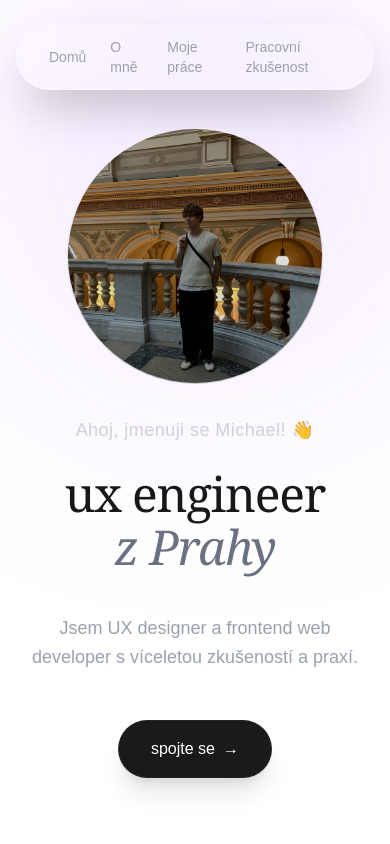
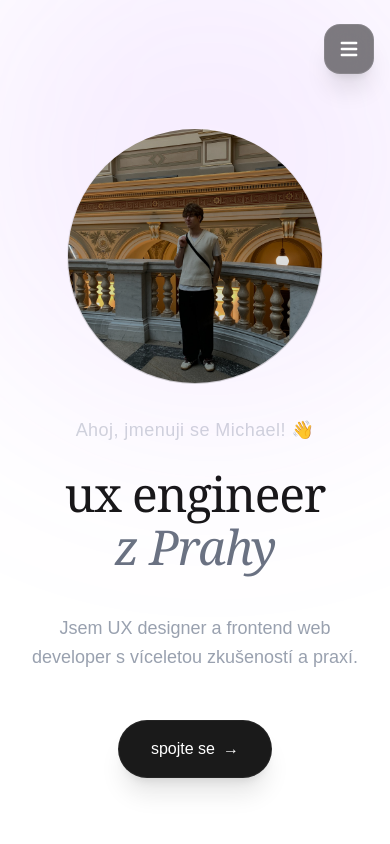
Before and after one commit to michaelptacek05/portfolio, a Next.js app: page / in a window 390 px wide. Shown: the top 844 px of the page. Built offline with nearby package versions, Linux system fonts and the light colour scheme.

Commit message:
responsive

```diff
--- a/app/components/footer.tsx
+++ b/app/components/footer.tsx
@@ -5,43 +5,44 @@ export default function Footer() {
   const currentYear = new Date().getFullYear();
 
   return (
-    <footer className="text-white py-16 px-6c">
+    <footer className="text-white py-12 md:py-16 px-6">
       <div className="max-w-4xl mx-auto">
 
         {/* Hlavní mřížka odkazů */}
-        <div className="grid grid-cols-2 md:grid-cols-3 gap-12 mb-20">
+        {/* Změna: grid-cols-1 pro mobil, sm:grid-cols-2 pro větší mobily, md:grid-cols-3 pro desktop */}
+        <div className="grid grid-cols-1 sm:grid-cols-2 md:grid-cols-3 gap-10 md:gap-12 mb-16 md:mb-20">
 
           {/* Sloupec: Navigace */}
           <div className="flex flex-col gap-4">
             <h4 className="text-xs uppercase tracking-[0.2em] text-gray-500 font-bold mb-2">Navigace</h4>
-            <a href="#" className="text-sm text-gray-400 font-medium hover:text-white transition">Domů</a>
-            <a href="#" className="text-sm text-gray-400 font-medium hover:text-white transition">O mně</a>
-            <a href="#" className="text-sm text-gray-400 font-medium hover:text-white transition">Moje práce</a>
-            <a href="#" className="text-sm text-gray-400 font-medium hover:text-white transition">Pracovní zkušenost</a>
+            <a href="#" className="text-sm text-gray-400 font-medium hover:text-white transition w-fit">Domů</a>
+            <a href="#" className="text-sm text-gray-400 font-medium hover:text-white transition w-fit">O mně</a>
+            <a href="#" className="text-sm text-gray-400 font-medium hover:text-white transition w-fit">Moje práce</a>
+            <a href="#" className="text-sm text-gray-400 font-medium hover:text-white transition w-fit">Pracovní zkušenost</a>
+            <a href="#" className="text-sm text-gray-400 font-medium hover:text-white transition w-fit">Kontakt</a>
           </div>
 
-          {/* Sloupec: Socials (Instagram, GitHub, Behance) */}
+          {/* Sloupec: Socials */}
           <div className="flex flex-col gap-4">
             <h4 className="text-xs uppercase tracking-[0.2em] text-gray-500 font-bold mb-2">Sociální sítě</h4>
-            <a href="https://instagram.com" target="_blank" rel="noopener noreferrer" className="flex items-center gap-2 text-sm text-gray-400 font-medium hover:text-white transition">
+            <a href="https://instagram.com" target="_blank" rel="noopener noreferrer" className="flex items-center gap-2 text-sm text-gray-400 font-medium hover:text-white transition w-fit">
               <SiInstagram className="text-xs" /> Instagram
             </a>
-            <a href="https://github.com" target="_blank" rel="noopener noreferrer" className="flex items-center gap-2 text-sm text-gray-400 font-medium hover:text-white transition">
+            <a href="https://github.com" target="_blank" rel="noopener noreferrer" className="flex items-center gap-2 text-sm text-gray-400 font-medium hover:text-white transition w-fit">
               <SiGithub className="text-xs" /> GitHub
             </a>
-            <a href="https://behance.net" target="_blank" rel="noopener noreferrer" className="flex items-center gap-2 text-sm text-gray-400 font-medium hover:text-white transition">
+            <a href="https://behance.net" target="_blank" rel="noopener noreferrer" className="flex items-center gap-2 text-sm text-gray-400 font-medium hover:text-white transition w-fit">
               <SiBehance className="text-xs" /> Behance
             </a>
           </div>
-
         </div>
 
         {/* Spodní lišta - Copyright */}
-        <div className="pt-8 border-t border-white/5 flex justify-between items-center">
-          <p className="text-sm text-gray-500 font-medium">
+        <div className="pt-8 border-t border-white/5 flex flex-col sm:flex-row justify-between items-center gap-4">
+          <p className="text-sm text-gray-500 font-medium text-center sm:text-left">
             © {currentYear} Michael Ptáček
           </p>
-          <div className="h-1 w-1 rounded-full bg-gray-800" /> {/* Malý dekorativní prvek */}
+          <div className="hidden sm:block h-1 w-1 rounded-full bg-gray-800" />
         </div>
 
       </div>
--- a/app/components/navbar.tsx
+++ b/app/components/navbar.tsx
@@ -1,16 +1,68 @@
+"use client";
+
+import React, { useState } from 'react';
+import { HiMenu, HiX } from 'react-icons/hi';
+
 export default function Navbar() {
+  const [isOpen, setIsOpen] = useState(false);
+
+  // Tvoje konkrétní odkazy
+  const navLinks = [
+    { name: 'Domů', href: '#' },
+    { name: 'O mně', href: '#' },
+    { name: 'Moje práce', href: '#' },
+    { name: 'Pracovní zkušenost', href: '#' },
+    { name: 'Kontakt', href: '#' },
+  ];
+
   return (
     <nav className="fixed top-6 left-0 right-0 z-50 flex justify-center px-4">
-      <div className="flex items-center gap-6 bg-white/10 backdrop-blur-lg border border-white/10 px-8 py-3 rounded-full shadow-2xl">
-        <a href="#" className="text-sm text-gray-400 font-medium hover:text-white transition">Domů</a>
-        <a href="#" className="text-sm text-gray-400 font-medium hover:text-white transition">O mně</a>
-        <a href="#" className="text-sm text-gray-400 font-medium hover:text-white transition">Moje práce</a>
-        <a href="#" className="text-sm text-gray-400 font-medium hover:text-white transition">Pracovní zkušenost</a>
+
+      {/* DESKTOP VERZE - Pilulka (zobrazí se nad 768px) */}
+      <div className="hidden md:flex items-center gap-6 bg-white/5 backdrop-blur-lg border border-white/10 px-8 py-3 rounded-full shadow-2xl">
+        {navLinks.map((link) => (
+          <a key={link.name} href={link.href} className="text-sm text-gray-400 font-medium hover:text-white transition">
+            {link.name}
+          </a>
+        ))}
       </div>
 
-      {/* Pravá část s tlačítkem (mimo plovoucí menu pro čistší vzhled na desktopu) */}
-      <div className="absolute right-10 top-2 hidden md:block">
-        <button className="flex items-center gap-2 border border-white/20 px-6 py-2.5 rounded-full hover:bg-white hover:text-black transition duration-300">
+      {/* MOBILNÍ VERZE - Pouze tlačítko menu vpravo (zobrazí se pod 768px) */}
+      <div className="flex md:hidden w-full justify-end relative">
+        <button
+          onClick={() => setIsOpen(!isOpen)}
+          className="text-white bg-black/50 backdrop-blur-lg border border-white/10 p-3 rounded-2xl shadow-xl focus:outline-none"
+        >
+          {isOpen ? <HiX size={24} /> : <HiMenu size={24} />}
+        </button>
+
+        {/* MOBILNÍ DROPDOWN MENU */}
+        {isOpen && (
+          <div className="absolute top-16 right-0 w-64 bg-[#111] border border-white/10 rounded-2xl p-2 shadow-2xl animate-in fade-in zoom-in duration-200 origin-top-right">
+            <div className="flex flex-col">
+              {navLinks.map((link) => (
+                <a
+                  key={link.name}
+                  href={link.href}
+                  onClick={() => setIsOpen(false)}
+                  className="px-4 py-4 text-gray-400 hover:text-white hover:bg-white/5 rounded-xl transition text-base font-medium border-b border-white/5 last:border-none"
+                >
+                  {link.name}
+                </a>
+              ))}
+              <div className="mt-2 p-2">
+                <button className="w-full border border-white/10 bg-white/5 px-4 py-3 rounded-xl hover:bg-white hover:text-black transition text-sm font-bold text-white uppercase tracking-wider">
+                  Spojit se ↗
+                </button>
+              </div>
+            </div>
+          </div>
+        )}
+      </div>
+
+      {/* TLAČÍKO PRO DESKTOP - Vpravo nahoře */}
+      <div className="absolute right-10 top-1 hidden md:block">
+        <button className="flex items-center gap-2 border border-white/20 px-6 py-2.5 rounded-full hover:bg-white hover:text-black transition duration-300 text-white font-medium text-sm">
           spojit se <span className="text-xs">↗</span>
         </button>
       </div>
--- a/package.json
+++ b/package.json
@@ -9,6 +9,7 @@
     "lint": "eslint"
   },
   "dependencies": {
+    "lucide-react": "^0.562.0",
     "next": "16.1.0",
     "react": "19.2.3",
     "react-dom": "19.2.3",
```
Also changed, not shown: 1 other file (tests, documents, lock files or other folders).
